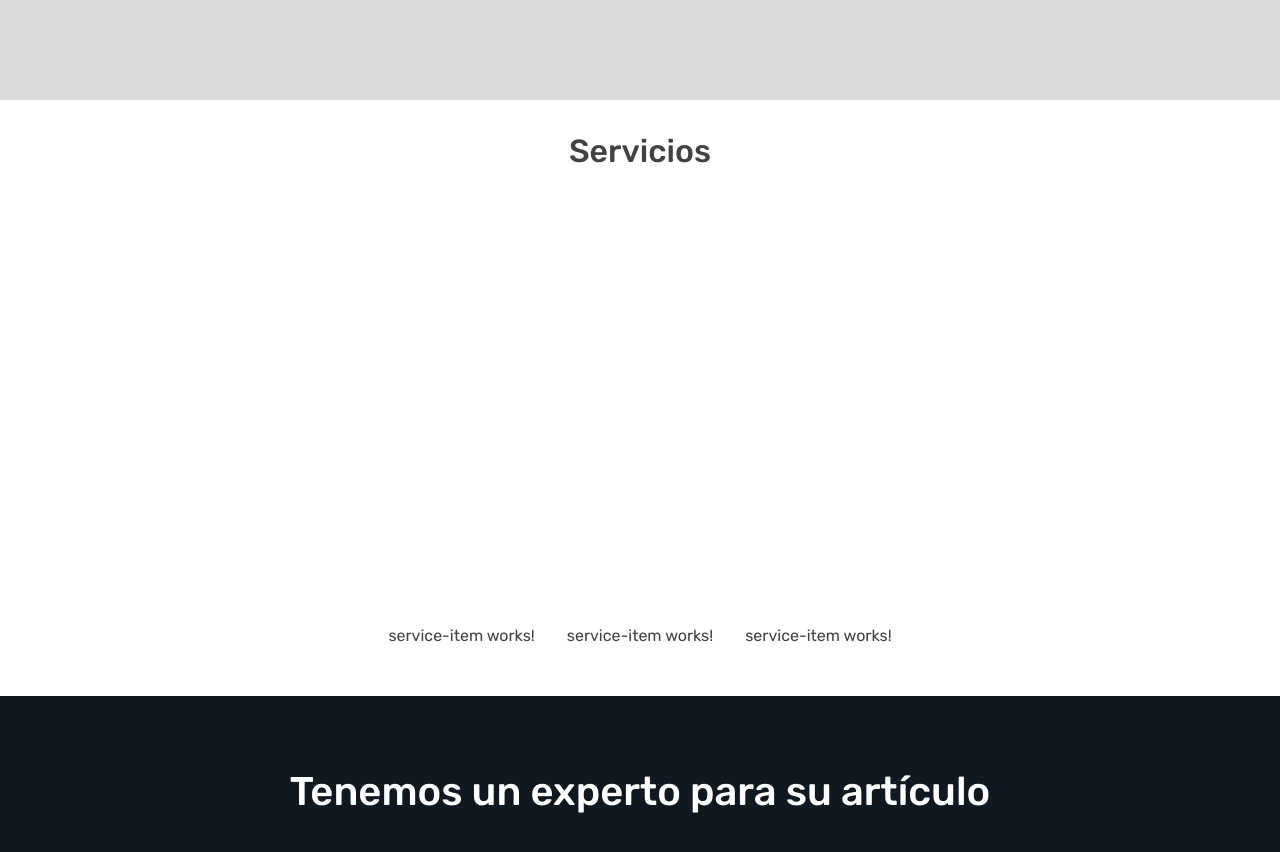
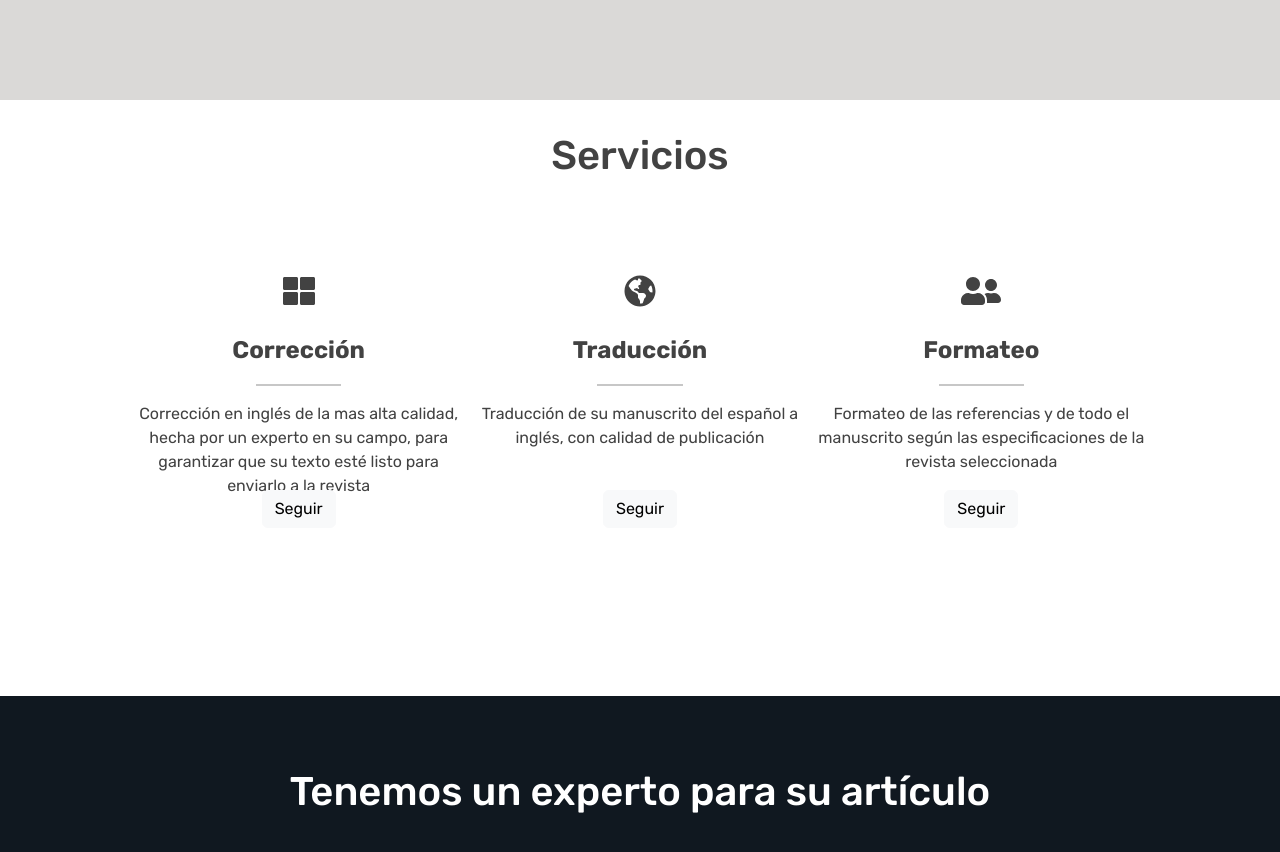
Before and after one commit to Just0Rick/tyme, an Angular app: page / in a window 1280 px wide. Shown: the part 720-1572 px from the top of the page. Built offline with nearby package versions, Linux system fonts and the light colour scheme.

Commit message:
Added the config for the service-item and the placeholder data in the main-page module. Fixes to alignment applied. Minor style improvements

```diff
--- a/src/app/component-library/component-library.module.ts
+++ b/src/app/component-library/component-library.module.ts
@@ -1,6 +1,7 @@
 import { NgModule } from '@angular/core';
 import { CommonModule } from '@angular/common';
 import { ServiceItemComponent } from './service-item/service-item.component';
+import { FontAwesomeModule } from '@fortawesome/angular-fontawesome';
 
 
 
@@ -12,7 +13,8 @@ import { ServiceItemComponent } from './service-item/service-item.component';
     ServiceItemComponent
   ],
   imports: [
-    CommonModule
+    CommonModule,
+    FontAwesomeModule
   ]
 })
 export class ComponentLibraryModule { }
--- a/src/app/component-library/service-item/service-item.component.css
+++ b/src/app/component-library/service-item/service-item.component.css
@@ -0,0 +1,33 @@
+:host{
+    height: fit-content;
+}
+
+.outer-container{
+    display: flex;
+    flex-direction: column;
+    justify-content: flex-start;
+    align-items: center;
+    gap: 1rem;
+}
+
+    .outer-container .top-icon{
+        font-size: 2rem;
+    }
+
+    .outer-container .title{
+        font-size: 1.5rem;
+        line-height: 1.5;
+        font-weight: bold;
+    }
+
+    .outer-container .separator{
+        width: 25%;
+        margin: 0;
+        border: 1px solid var(--color-eerie-black);
+    }
+
+    .outer-container .content{
+        height: 4.5rem;
+        margin: 0;
+        text-align: center;
+    }
--- a/src/app/component-library/service-item/service-item.component.html
+++ b/src/app/component-library/service-item/service-item.component.html
@@ -1 +1,11 @@
-<p>service-item works!</p>
+<div class="outer-container">
+    <fa-icon [icon]="icn" class="top-icon"></fa-icon>
+    <span class="title">{{title}}</span>
+    <hr class="separator" />
+    <p class="content">
+        {{content}}
+    </p>
+    <button class="btn btn-light" (click)="onClick($event)">
+        {{actionText}}
+    </button>
+</div>
--- a/src/app/component-library/service-item/service-item.component.ts
+++ b/src/app/component-library/service-item/service-item.component.ts
@@ -1,4 +1,6 @@
-import { Component, OnInit } from '@angular/core';
+import { Component, EventEmitter, Input, OnInit, Output } from '@angular/core';
+import { IconDefinition, faThLarge } from '@fortawesome/free-solid-svg-icons';
+
 
 @Component({
   selector: 'app-service-item',
@@ -7,9 +9,27 @@ import { Component, OnInit } from '@angular/core';
 })
 export class ServiceItemComponent implements OnInit {
 
+  @Input('icon')
+  public icn: IconDefinition = faThLarge;
+
+  @Input()
+  public title: string = "Corrección";
+
+  @Input()
+  public content: string = "Corrección en inglés de la mas alta calidad, hecha por un experto en su campo, para garantizar que su texto esté listo para enviarlo a la revista";
+
+  @Input('action-text')
+  public actionText: string = "Seguir";
+
+  @Output()
+  public cta: EventEmitter<MouseEvent> = new EventEmitter<MouseEvent>();
+
   constructor() { }
 
   ngOnInit(): void {
   }
 
+  onClick(evt: MouseEvent){
+    this.cta.emit(evt);
+  }
 }
--- a/src/app/main-page/index/index.component.css
+++ b/src/app/main-page/index/index.component.css
@@ -27,13 +27,15 @@
     height: 33.25rem;
     display: flex;
     flex-direction: column;
-    justify-content: space-between;
+    gap: 5rem;
 }
 
     .service-section .content{
-        display: flex;
-        justify-content: center;
-        gap: 2rem;
+        display: grid;
+        grid-auto-flow: column;
+        grid-auto-columns: 1fr;
+        grid-auto-rows: 1fr;
+        height: 100%;
     }
 
 .message-section{
--- a/src/app/main-page/index/index.component.html
+++ b/src/app/main-page/index/index.component.html
@@ -14,10 +14,14 @@
     </article>
     <article class="service-section global-gutter">
         <section class="title text-center">
-            <h2>Servicios</h2>
+            <h1>Servicios</h1>
         </section>
         <section class="content">
-            <app-service-item *ngFor="let item of [0, 1, 2]"></app-service-item>
+            <app-service-item *ngFor="let item of services"
+                [icon]="item.icn"
+                [title]="item.title"
+                [content]="item.content"
+                (cta)="onServicePressed(item)"></app-service-item>
         </section>
     </article>
     <article class="message-section global-gutter">
--- a/src/app/main-page/index/index.component.ts
+++ b/src/app/main-page/index/index.component.ts
@@ -1,4 +1,5 @@
 import { Component, OnInit } from '@angular/core';
+import { IconDefinition, faGlobeAmericas, faThLarge, faUserFriends } from '@fortawesome/free-solid-svg-icons';
 
 @Component({
   selector: 'app-index',
@@ -7,9 +8,37 @@ import { Component, OnInit } from '@angular/core';
 })
 export class IndexComponent implements OnInit {
 
+  public services: ServicesModel[] = [
+    {
+      icn: faThLarge,
+      title: 'Corrección',
+      content: 'Corrección en inglés de la mas alta calidad, hecha por un experto en su campo, para garantizar que su texto esté listo para enviarlo a la revista'
+    },
+    {
+      icn: faGlobeAmericas,
+      title: 'Traducción',
+      content: 'Traducción de su manuscrito del español a inglés, con calidad de publicación'
+    },
+    {
+      icn: faUserFriends,
+      title: 'Formateo',
+      content: 'Formateo de las referencias y de todo el manuscrito según las especificaciones de la revista seleccionada'
+    }
+  ];
+
   constructor() { }
 
   ngOnInit(): void {
   }
 
+  onServicePressed(service: ServicesModel){
+    alert(`${service.title} presionado!`);
+  }
+
 }
+
+interface ServicesModel{
+  icn: IconDefinition;
+  title: string;
+  content: string;
+}
```
